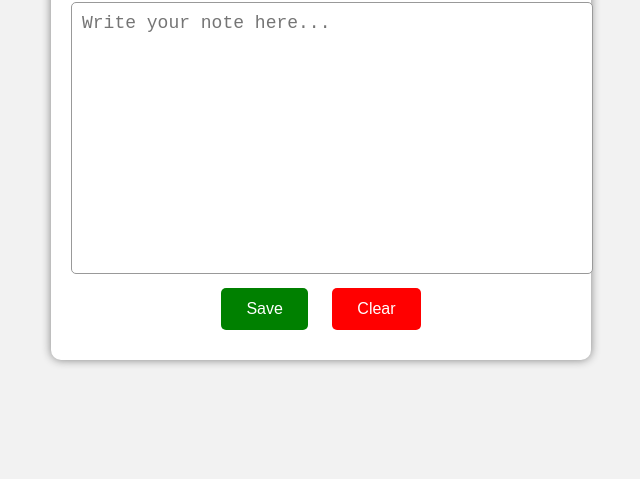
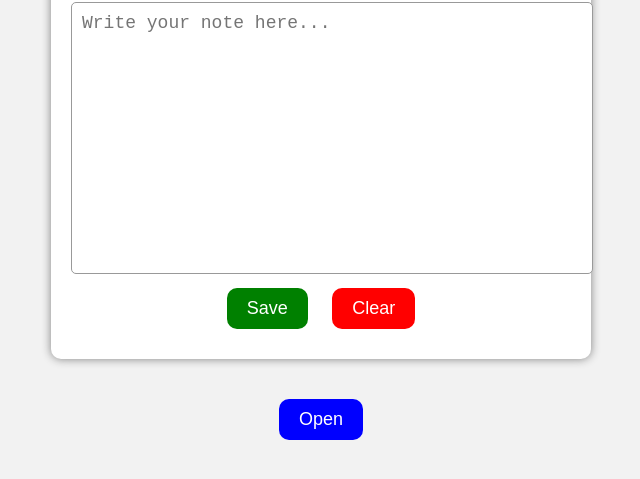
Before and after one commit to shahriarfoysalsad-design/Shahriar-Foysal-, a plain HTML site: page index.html in a window 1280 px wide. Shown: the part 129-608 px from the top of the page, without its empty margins (319-959 px from the left). Drawn offline with Linux system fonts and the light colour scheme.

Commit message:
note pade

```diff
--- a/index.html
+++ b/index.html
@@ -100,3 +100,32 @@ function clearNote(){
 
 </body>
 </html>
+
+
+
+<!DOCTYPE html>
+<html>
+<head>
+<style>
+
+button{
+    background-color: blue; /* বাটনের রং */
+    color: white;           /* লেখার রং */
+    padding: 10px 20px;
+    border: none;
+    border-radius: 10px;
+    font-size: 18px;
+}
+
+</style>
+</head>
+
+<body>
+<button onclick="goPage()">Open</button>
+<script>
+    function goPage(){
+        windo.location.href="https://shahriarfoysalsad-design.github.io/GK/";
+    }
+</script>
+</body>
+</html>
```
